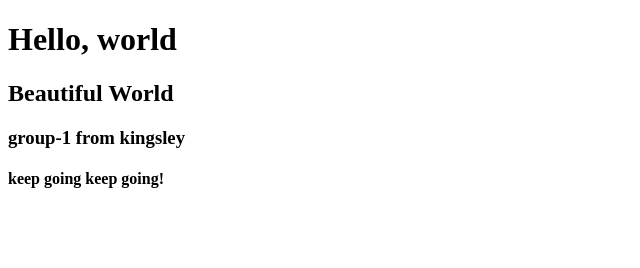
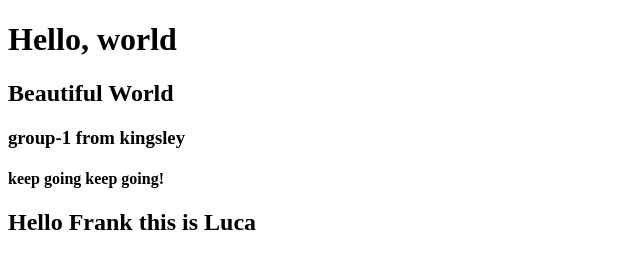
Before and after one commit to frankasamoah/class-practice, a plain HTML site: page index.html in a window 1280 px wide. Shown: the whole page, without its empty margins (0-640 px from the left). Drawn offline with Linux system fonts and the light colour scheme.

Commit message:
adding greatings

```diff
--- a/index.html
+++ b/index.html
@@ -12,5 +12,6 @@
     <h2>Beautiful World</h2>
     <h3>group-1 from kingsley</h3>
     <h4>keep going keep going!</h4>
+    <h2> Hello Frank this is Luca</h2>
   </body>
 </html>
```
